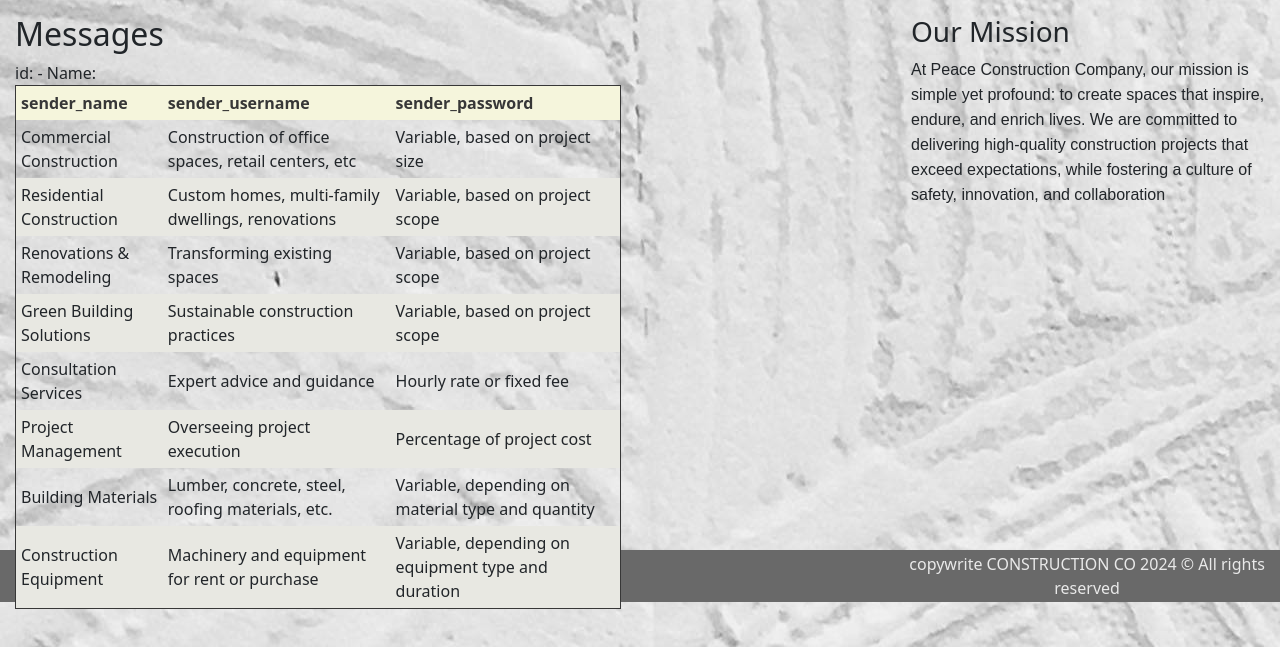
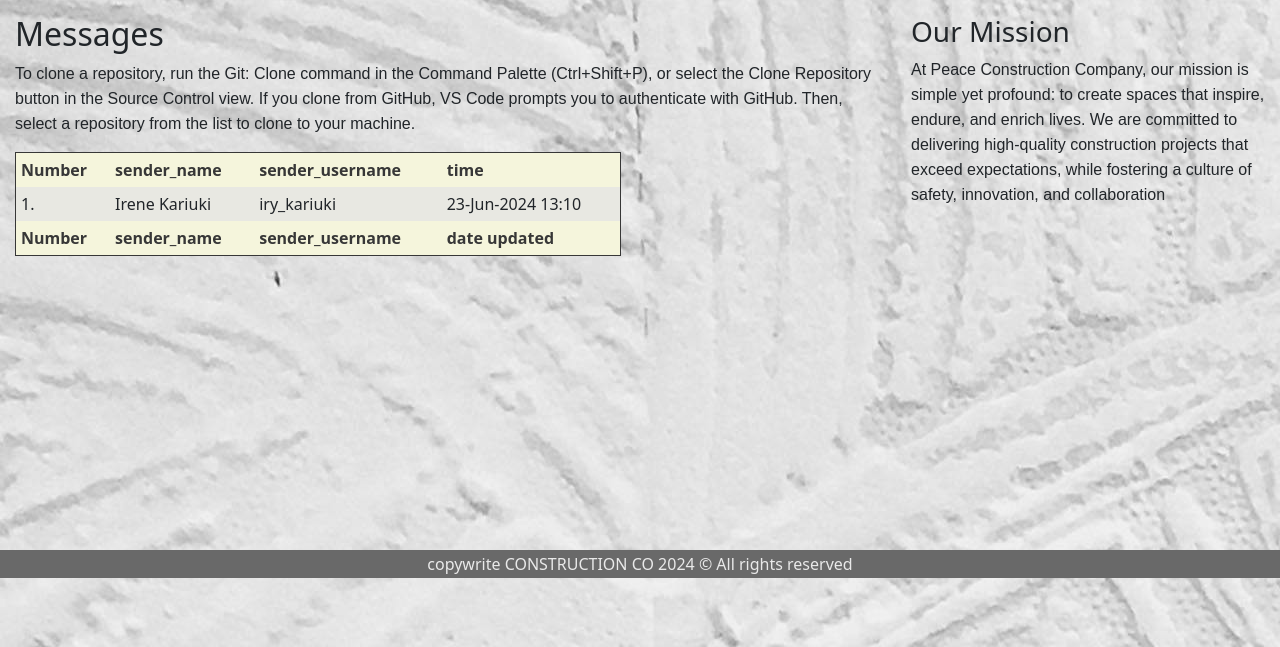
Before and after one commit to IreneWanjiruKariuki/project2, a PHP site: page /view_messages.php in a window 1280 px wide. Shown: the part 153-800 px from the top of the page. Run offline with PHP 8.4, Linux system fonts and the light colour scheme; data comes from the database, SQL or seed files in the repository; data that the repository does not hold is empty.

Commit message:
view messages sorting

```diff
--- a/view_messages.php
+++ b/view_messages.php
@@ -8,84 +8,67 @@
     <link href="https://cdn.jsdelivr.net/npm/bootstrap@5.3.3/dist/css/bootstrap.min.css" rel="stylesheet" integrity="sha384-QWTKZyjpPEjISv5WaRU9OFeRpok6YctnYmDr5pNlyT2bRjXh0JMhjY6hW+ALEwIH" crossorigin="anonymous">
 </head>
 <body background="image/pexels-hngstrm-1939485.jpg" style="background-color:beige; ">
-<?php require_once ("includes/db_connect.php"); ?>
 <?php include_once ("templates/nav.php"); ?>
+<?php require_once("includes/db_connect.php"); ?>
 <?php include_once ("templates/header.php"); ?>
 
     <div class="row:after">
 
         <div class="content">
             <h2>Messages</h2>
+            <p>To clone a repository, run the Git: Clone command in the Command Palette (Ctrl+Shift+P), or select the Clone Repository button in the Source Control view. If you clone from GitHub, VS Code prompts you to authenticate with GitHub. Then, select a repository from the list to clone to your machine.</p>
             <table>
+                <thead>
                 <tr>
+                    <th>Number</th>
                     <th>sender_name</th>
                     <th>sender_username</th>
-                    <th>sender_password</th>
+                    <th>time</th>
                 </tr>
+                </thead>
+                <tbody>
+
             <?php
-            $select_msg = "SELECT * FROM `messages`";
+            $select_msg = "SELECT * FROM `messages` ORDER BY datecreated DESC";
             $sel_msg_res = $conn->query($select_msg);
+            $en= 0;
 
             if ($sel_msg_res->num_rows > 0) {
+
               // output data of each row
               while($sel_msg_row = $sel_msg_res->fetch_assoc()) {
-                echo "id: " . $row["id"]. " - Name: " . $row["firstname"]. " " . $row["lastname"]. "<br>";
+                $en++;
+               ?>
+
+               <tr>
+                <td><?php print $en; ?>.</td>
+                <td><?php print $sel_msg_row["sender_name"]; ?></td>
+                <td><?php print $sel_msg_row["sender_username"]; ?></td>
+                <td><?php print date("d-M-Y H:i", strtotime( $sel_msg_row["datecreated"])); ?></td>
+               </tr>
+               <?php
               }
             } else {
-              echo "0 results";
+                echo "0 results";
             }
-            ?>
+?>
+         </tbody>
+         <thead>
+                <tr>
+                    <th>Number</th>
+                    <th>sender_name</th>
+                    <th>sender_username</th>
+                    <th>date updated</th>
+                </tr>
+                </thead>
 
-
-                <tr>
-                    <td>Commercial Construction</td>
-                    <td>Construction of office spaces, retail centers, etc</td>
-                    <td>Variable, based on project size</td>
-                </tr>
-                <tr>
-                    <td>Residential Construction</td>
-                    <td>Custom homes, multi-family dwellings, renovations</td>
-                    <td>Variable, based on project scope</td>
-                </tr>
-                <tr>
-                    <td>Renovations & Remodeling</td>
-                    <td>Transforming existing spaces</td>
-                    <td>Variable, based on project scope</td>
-                </tr>
-                <tr>
-                    <td>Green Building Solutions</td>
-                    <td>Sustainable construction practices</td>
-                    <td>Variable, based on project scope</td>
-                </tr>
-
-                <tr>
-                    <td>Consultation Services</td>
-                    <td>Expert advice and guidance</td>
-                    <td>Hourly rate or fixed fee</td>
-                </tr>
-                <tr>
-                    <td>Project Management</td>
-                    <td>Overseeing project execution</td>
-                    <td>Percentage of project cost</td>
-                </tr>
-
-                <tr>
-                    <td>Building Materials</td>
-                    <td>Lumber, concrete, steel, roofing materials, etc.</td>
-                    <td>Variable, depending on material type and quantity</td>
-                </tr>
-                <tr>
-                    <td>Construction Equipment</td>
-                    <td>Machinery and equipment for rent or purchase</td>
-                    <td>Variable, depending on equipment type and duration</td>
-                </tr>
             </table>
         </div>
 
         <?php include_once ("templates/sidebar.php"); ?>
     </div>
     <div class="footer" style="margin-block-start: 550px;">
-        copywrite CONSTRUCTION CO 2024 &copy; All rights reserved
+        copywrite CONSTRUCTION CO <?php print date("Y"); ?>  &copy; All rights reserved
     </div>
 
     <script src="https://cdn.jsdelivr.net/npm/bootstrap@5.3.3/dist/js/bootstrap.bundle.min.js" integrity="sha384-YvpcrYf0tY3lHB60NNkmXc5s9fDVZLESaAA55NDzOxhy9GkcIdslK1eN7N6jIeHz" crossorigin="anonymous"></script>
```
Also changed, not shown: index3.php (renamed from index3.html, +2 -11 lines).
